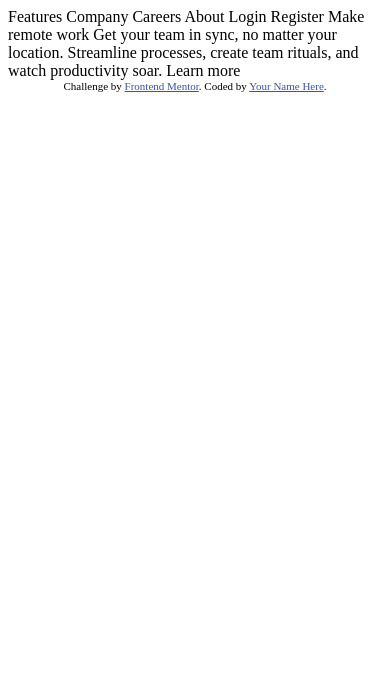
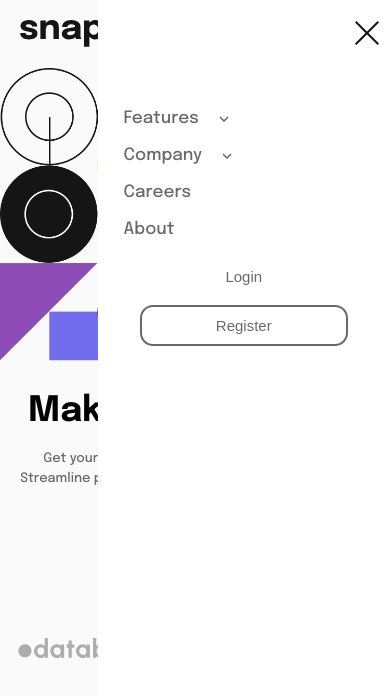
Before and after one commit to shivamkataria13/intro-section-with-dropdown-menu, a plain HTML site: page index.html in a window 390 px wide. Drawn offline with Linux system fonts and the light colour scheme.

Commit message:
mobile finished

```diff
--- a/index.html
+++ b/index.html
@@ -19,24 +19,147 @@
 </head>
 <body>
 
-  Features
-  Company
-  Careers
-  About
 
-  Login
-  Register
 
-  Make remote work
+  <main class="main">
 
-  Get your team in sync, no matter your location. Streamline processes,
-  create team rituals, and watch productivity soar.
 
-  Learn more
+    <header class="header">
 
-  <div class="attribution">
-    Challenge by <a href="https://www.frontendmentor.io?ref=challenge" target="_blank">Frontend Mentor</a>.
-    Coded by <a href="#">Your Name Here</a>.
-  </div>
+      <div class="logo">
+        <img src="logo.svg" alt="logo">
+      </div>
+
+      <nav class="navbar open">
+
+        <div>
+          <button id="closemenu"><img src="icon-close-menu.svg" alt=""></button>
+        </div>
+
+
+
+        <ul class="nav-ul">
+
+          <div class="features">
+
+            <li>Features</li> <img src="icon-arrow-down.svg" alt="" class="featuresarrow">
+
+          </div>
+
+          <div class="featuresmenu displaynone">
+            <ul>
+              <div class="featuresmenu1"><img src="icon-todo.svg" alt=""><li>Todo list</li></div>
+              <div class="featuresmenu2"><img src="icon-calendar.svg" alt=""><li>Calender</li></div>
+              <div class="featuresmenu3"><img src="icon-reminders.svg" alt=""><li>Reminders</li></div>
+              <div class="featuresmenu4"><img src="icon-planning.svg" alt=""><li>Planning</li></div>
+            </ul>
+          </div>
+
+          <div class="company">
+
+            <li>Company</li> <img src="icon-arrow-down.svg" alt="" class="companyarrow">
+
+          </div>
+
+          <div class="companymenu displaynone">
+           <ul>
+            <li>History</li>
+            <li>Our team</li>
+            <li>Blog</li>
+           </ul>
+          </div>
+
+          <li>Careers</li>
+          <li>About</li>
+          <button class="login" type="button">Login</button>
+
+          <button class="register" type="button">Register</button>
+        </ul>
+
+
+      </nav>
+
+      <div>
+        <button id="openmenu"><img src="/icon-menu.svg" alt=""></button>
+      </div>
+
+
+
+    </header>
+
+
+
+
+
+
+
+
+
+   <div class="maincontainer">
+
+
+    <div class="img">
+
+      <picture>
+        <source media="(min-width: 1000px)" srcset="image-hero-desktop.png">
+        <img src="image-hero-mobile.png" alt="">
+      </picture>
+
+
+    </div>
+
+
+
+
+
+
+
+    <div class="text">
+
+
+      <h1>Make remote work</h1>
+
+      <p>Get your team in sync, no matter your location. Streamline processes,
+        create team rituals, and watch productivity soar.</p>
+
+       <div class="learnmore">
+        <button class="learnmorebtn" type="button">Learn more</button>
+       </div>
+
+
+      <div class="imgs">
+        <img src="client-databiz.svg" alt="">
+        <img src="client-audiophile.svg" alt="">
+        <img src="client-meet.svg" alt="">
+        <img src="client-maker.svg" alt="">
+      </div>
+
+    </div>
+
+
+
+
+
+   </div>
+
+
+
+
+
+
+
+
+
+
+
+
+
+  </main>
+
+
+
+<script src="script.js"></script>
+
+
 </body>
 </html>
--- /dev/null
+++ b/script.js
@@ -0,0 +1,44 @@
+const openmenu = document.getElementById("openmenu")
+const closemenu = document.getElementById("closemenu")
+const navbar = document.querySelector(".navbar")
+const ul = document.querySelector('.nav-ul')
+
+
+
+openmenu.addEventListener("click", () => {
+    navbar.classList.add("open")
+    ul.style.display = "block"
+    closemenu.style.display = "block"
+} )
+
+closemenu.addEventListener("click", () => {
+    navbar.classList.remove("open")
+    ul.style.display = "none"
+    closemenu.style.display = "none"
+} )
+
+
+
+
+const features = document.querySelector('.features')
+const featuresmenu = document.querySelector('.featuresmenu')
+const featuresarrow = document.querySelector('.featuresarrow')
+
+
+const company = document.querySelector('.company')
+const companymenu = document.querySelector('.companymenu')
+const companyarrow = document.querySelector('.companyarrow')
+
+
+
+
+
+features.addEventListener("click", ()=> {
+    featuresmenu.classList.toggle('displaynone')
+    featuresarrow.classList.toggle('rotate')
+})
+
+company.addEventListener("click", ()=> {
+    companymenu.classList.toggle('displaynone')
+    companyarrow.classList.toggle('rotate')
+})
--- a/style.css
+++ b/style.css
@@ -0,0 +1,230 @@
+/* - Almost White: hsl(0, 0%, 98%) */
+/* - Medium Gray: hsl(0, 0%, 41%) */
+/* - Almost Black: hsl(0, 0%, 8%) */
+
+@import url('https://fonts.googleapis.com/css2?family=Epilogue:wght@500;700&display=swap');
+
+*{
+    margin: 0;
+    padding: 0;
+    font-size: 62.5%;
+    box-sizing: border-box;
+}
+
+body{
+    background-color: hsl(0, 0%, 98%);
+    font-family: 'Epilogue', sans-serif;
+}
+
+img{
+    width: 100%;
+    max-width: 100%;
+}
+
+
+
+
+
+
+
+
+
+
+button{
+    outline: none;
+    border: none;
+    cursor: pointer;
+    background: transparent;
+}
+
+
+.header{
+    display: flex;
+    justify-content: space-between;
+    align-items: center;
+}
+
+.logo{
+    padding: 2rem;
+}
+
+
+
+
+
+
+
+
+#openmenu, #closemenu{
+    margin: 2rem 1rem;
+    float: right;
+}
+
+
+.navbar{
+    position: fixed;
+    opacity: 0;
+    z-index: -9999999;
+    transition: all .3s ease-in-out;
+}
+
+.navbar ul{
+    margin: 10rem 1.6rem 2rem;
+}
+
+.navbar ul li{
+    padding: 1rem;
+    font-size: 1.7rem;
+    font-weight: 500;
+    color: hsl(0, 0%, 41%);
+    list-style: none;
+    text-decoration: none;
+}
+
+
+.login:hover, .register:hover, .navbar ul li:hover {
+    color: hsl(0, 0%, 8%);
+    cursor: pointer;
+}
+
+
+
+.features, .company{
+    display: flex;
+}
+
+.displaynone{
+    display: none;
+    transition: all .3s ease;
+}
+
+.featuresmenu, .companymenu{
+    height: max-content;
+    width: max-content;
+    margin: auto;
+    padding: 1rem;
+    /* background-color: rgb(255, 255, 255);
+    border-radius: .6rem;
+    box-shadow: .1rem .1rem 1rem .1rem rgba(0, 0, 0, 0.3); */
+    transition: all .3s ease-in-out;
+}
+
+
+.featuresmenu1, .featuresmenu2, .featuresmenu3, .featuresmenu4{
+    display: flex;
+    text-align: center;
+    justify-items: center;
+    height: 2.6rem;
+}
+
+.featuresmenu ul, .companymenu ul{
+    margin: 0;
+}
+
+
+.featuresmenu ul li, .companymenu ul li{
+    font-size: 1.4rem;
+    color: hsl(0, 0%, 41%);
+    padding: .7rem .3rem;
+}
+
+.rotate{
+    transform: rotate(180deg);
+    transition: all .3s ease;
+}
+
+.navbar ul img{
+    margin: auto 1rem;
+    height: .6rem;
+    width: auto;
+    cursor: pointer;
+}
+
+.featuresmenu ul img{
+    height: 1.6rem;
+    width: auto;
+}
+
+
+.login{
+    color: hsl(0, 0%, 41%);
+    font-size: 1.5rem;
+    margin: 2rem auto ;
+    display: block;
+    background: transparent;
+}
+
+.register{
+    color: hsl(0, 0%, 41%);
+    font-size: 1.5rem;
+    margin: 2rem auto ;
+    display: block;
+    border: .2rem solid;
+    border-radius: 1.3rem;
+    padding: 1rem;
+    width: 80%;
+    background: transparent;
+}
+
+
+
+.header nav.open{
+    position: fixed;
+    top: 0;
+    right: 0;
+    bottom: 0;
+    width: 75%;
+    opacity: 1;
+    background-color: rgb(255, 255, 255);
+    z-index: 99999999;
+}
+
+
+
+
+
+
+
+
+.text{
+    margin: 3.1rem 1rem;
+    text-align: center;
+}
+
+.text h1{
+    font-size: 3.5rem;
+    font-weight: 700;
+}
+
+.text p{
+    margin: 2rem .3rem;
+    font-size: 1.3rem;
+    color: hsl(0, 0%, 41%);
+    line-height: 2rem;
+}
+
+.text .learnmore button{
+    font-size: 1.6rem;
+    padding: 1rem 1.5rem;
+    border: .1rem solid hsl(0, 0%, 8%);
+    border-radius: 1rem;
+    background-color: hsl(0, 0%, 8%);
+    color: white;
+}
+
+.learnmore button:hover{
+    background: transparent;
+    border: .1rem solid hsl(0, 0%, 8%);
+    color: hsl(0, 0%, 8%);
+    transition: all .3s ease-in-out;
+}
+
+.imgs{
+    margin: 6.9rem auto;
+}
+
+.imgs img{
+    height: 2rem;
+    margin: 0rem .6rem 0;
+    width: auto;
+}
```
